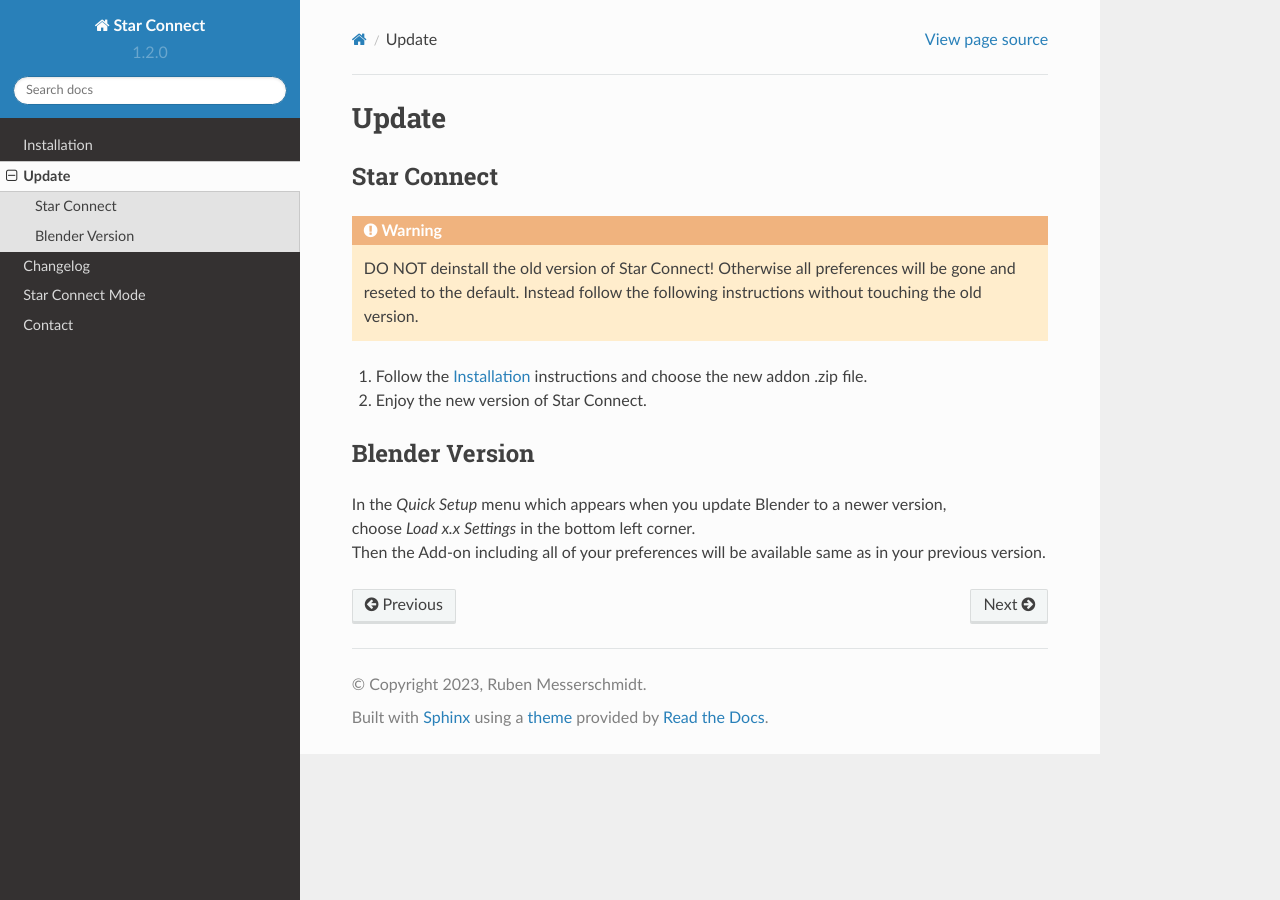
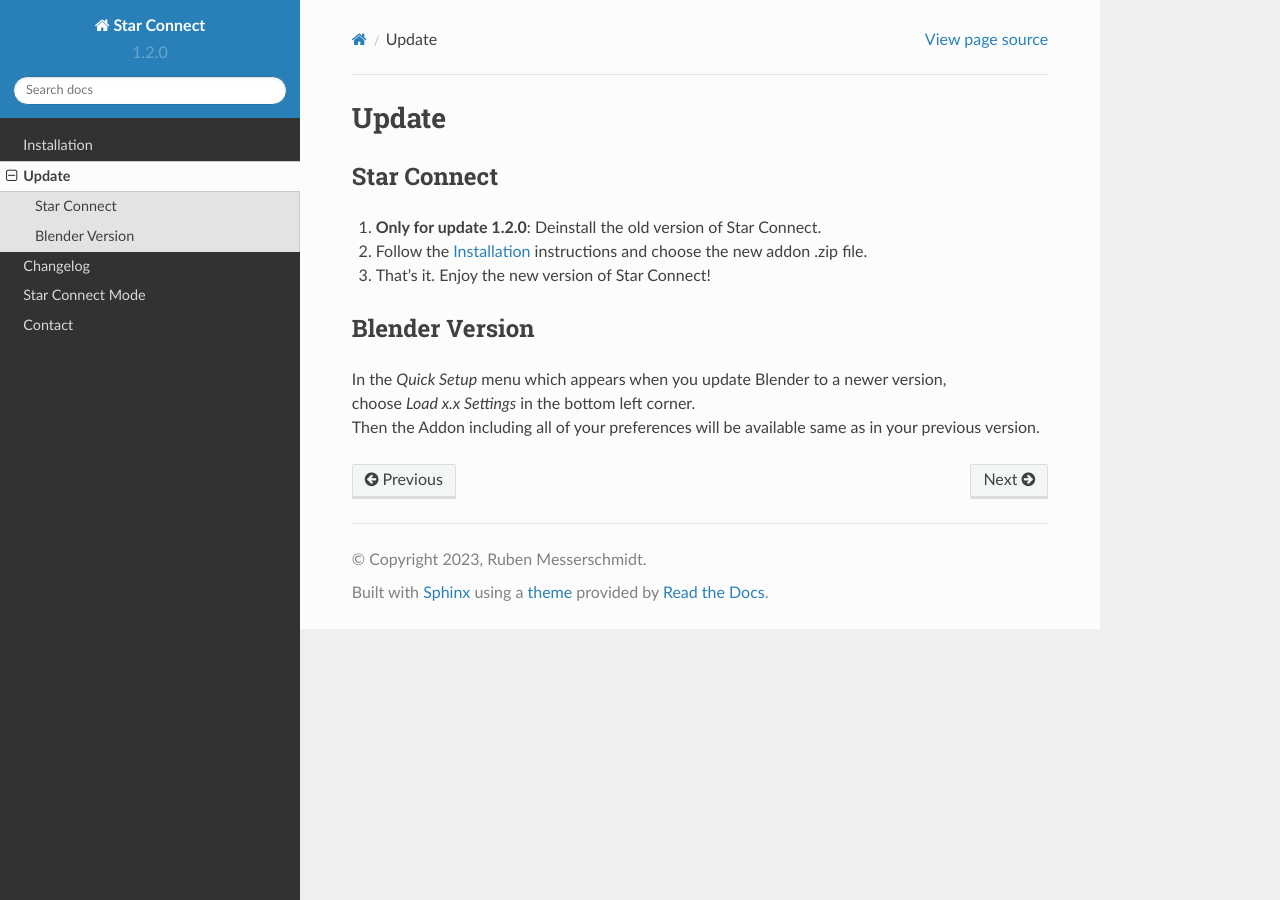
Before and after one commit to rubenmesserschmidt/Star-Connect_docs, a Sphinx documentation site: the page built from docs/source/update.rst, in a window 1280 px wide. Built offline with Sphinx 7.4.7 and the Read the Docs theme 2.0.0, drawn with Linux system fonts in a browser that asks for light colours.

Commit message:
new update instructions

```diff
--- a/docs/source/update.rst
+++ b/docs/source/update.rst
@@ -1,21 +1,19 @@
+======
 Update
-######
+======
 
+############
 Star Connect
-*************
+############
 
-.. warning::
-    DO NOT deinstall the old version of Star Connect!
-    Otherwise all preferences will be gone and reseted to the default.
-    Instead follow the following instructions without touching the old version.
+1. **Only for update 1.2.0**: Deinstall the old version of Star Connect.
+#. Follow the :doc:`installation` instructions and choose the new addon .zip file.
+#. That's it. Enjoy the new version of Star Connect!
 
-1. Follow the :doc:`installation` instructions and choose the new addon .zip file.
-#. Enjoy the new version of Star Connect.
-
-
+###############
 Blender Version
-***************
+###############
 
 | In the *Quick Setup* menu which appears when you update Blender to a newer version,
 | choose *Load x.x Settings* in the bottom left corner.
-| Then the Add-on including all of your preferences will be available same as in your previous version.
+| Then the Addon including all of your preferences will be available same as in your previous version.
```
